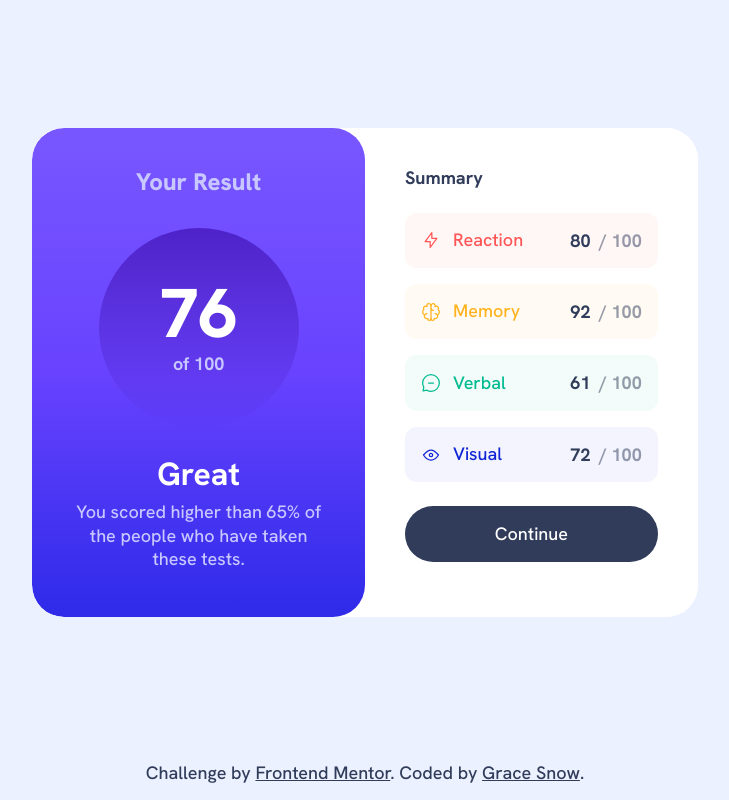
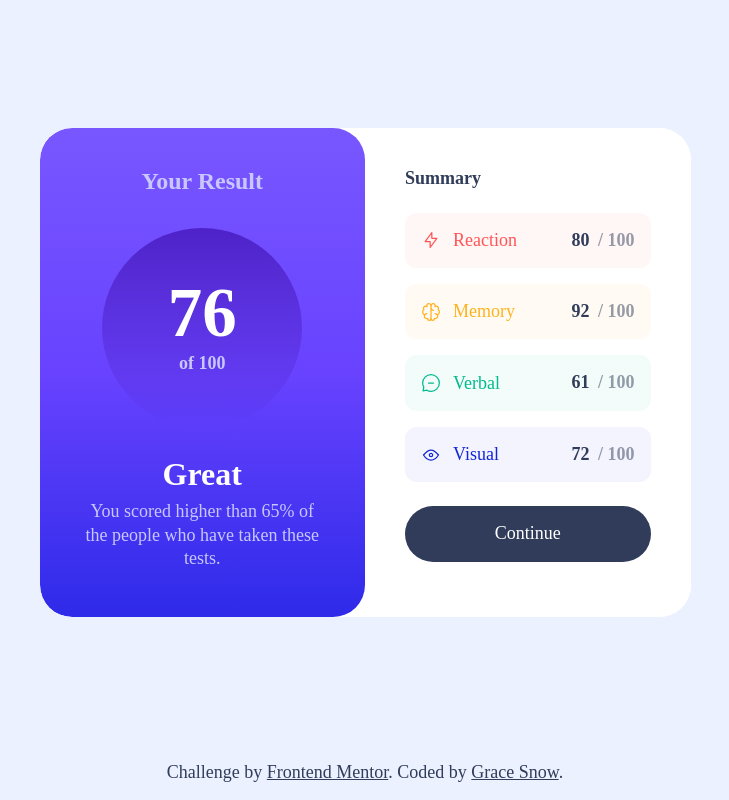
Before and after one commit to grace-snow/fmentor-results-summary-react, a React (Vite) app: page / in a window 1280 px wide. Shown: the whole page, without its empty margins (275-1004 px from the left). Built offline with nearby package versions, Linux system fonts and the light colour scheme.

Commit message:
try out unfonts

```diff
--- a/index.html
+++ b/index.html
@@ -4,7 +4,6 @@
     <meta charset="UTF-8" />
     <meta name="viewport" content="width=device-width, initial-scale=1.0" />
     <title>Results Summary Component | FrontEnd Mentor Solution</title>
-    <link rel="preload" as="font" href="/src/assets/fonts/HankenGrotesk-VariableFont_wght.ttf" type="font/ttf" crossorigin>
   </head>
   <body class="font-medium text-center font-body text-16-18 text-violet-900 bg-neutral-100">
     <div id="root" role="pre"></div>
--- a/package.json
+++ b/package.json
@@ -19,6 +19,7 @@
     "autoprefixer": "^10.4.14",
     "postcss": "^8.4.22",
     "tailwindcss": "^3.3.1",
+    "unplugin-fonts": "^1.0.3",
     "vite": "^4.2.0"
   }
 }
--- a/src/index.css
+++ b/src/index.css
@@ -10,13 +10,7 @@
     --56-72: clamp(3.5rem, calc(0.96rem + 4.19vw), 4.5rem);   /* 56 -> 72 */
   }
 
-  @font-face {
-    font-family: 'Hanken Grotesk';
-    font-style: normal;
-    font-display: swap;
-    src: url('./assets/fonts/HankenGrotesk-VariableFont_wght.ttf') format('woff2');
-    unicode-range: U+0000-00FF, U+0131, U+0152-0153, U+02BB-02BC, U+02C6, U+02DA, U+02DC, U+2000-206F, U+2074, U+20AC, U+2122, U+2191, U+2193, U+2212, U+2215, U+FEFF, U+FFFD;
-  }
+  @import 'unfonts.css';
 
   body {
     min-height: 100vh;
--- a/vite.config.js
+++ b/vite.config.js
@@ -1,8 +1,22 @@
 import { defineConfig } from "vite";
 import react from "@vitejs/plugin-react";
+import Unfonts from "unplugin-fonts/vite";
 
 // https://vitejs.dev/config/
 export default defineConfig({
-  plugins: [react()],
+  plugins: [
+    react(),
+    Unfonts({
+      google: {
+        families: [
+          {
+            name: "Hanken Grotesk",
+            styles: "wght@500;700;800",
+            defer: true,
+          },
+        ],
+      },
+    }),
+  ],
   assetsInclude: ["**/*.ttf"],
 });
```
Also changed, not shown: 1 other file (tests, documents, lock files or other folders).
